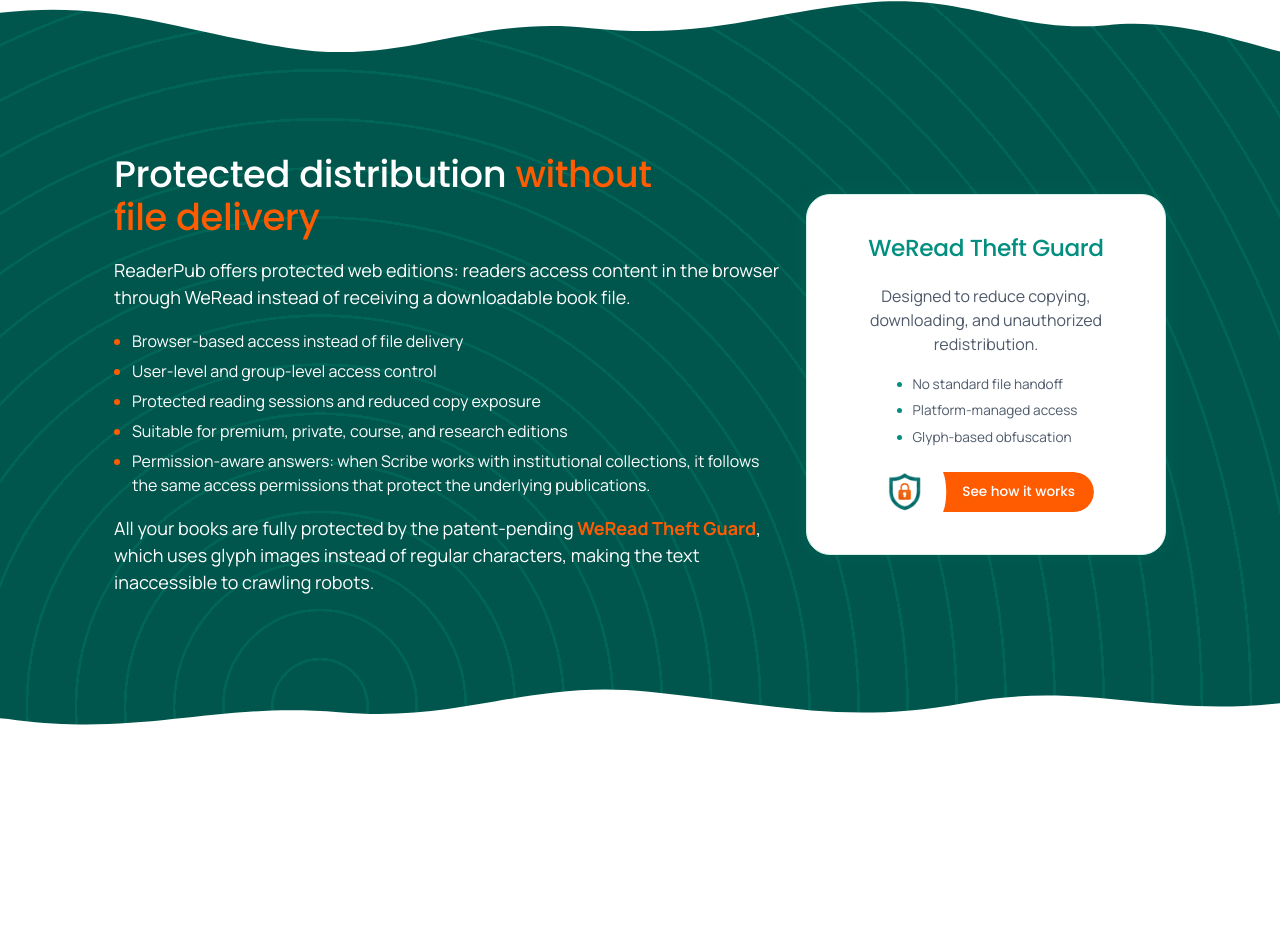
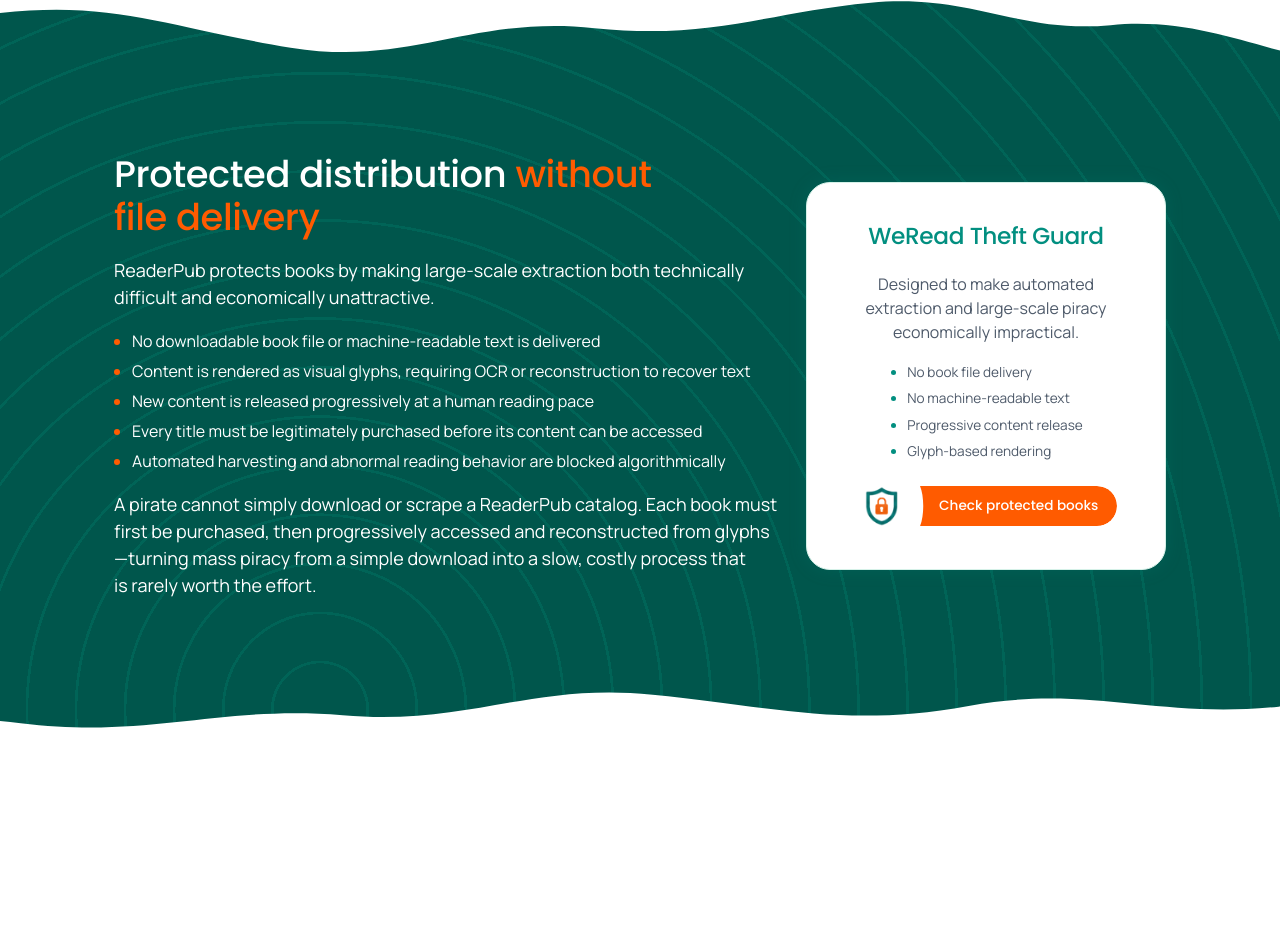
Before and after one commit to anatolytkach/website-readerpub-modified, an Astro site: page /security in a window 1280 px wide. Shown: the part 2431-3360 px from the top of the page. Built offline with nearby package versions, Linux system fonts and the light colour scheme; Astro itself is replaced by a stand-in of ours.

Commit message:
Update protected distribution messaging

```diff
--- a/src/pages/security.astro
+++ b/src/pages/security.astro
@@ -148,33 +148,33 @@
 			<div class="security-source-distribution-copy">
 				<h2><span class="green-heading-white">Protected distribution</span> without file delivery</h2>
 				<p class="security-source-green-copy security-mobile-left-text">
-					ReaderPub offers protected web editions: readers access content in the browser through
-					WeRead instead of receiving a downloadable book file.
+					ReaderPub protects books by making large-scale extraction both technically difficult and economically unattractive.
 				</p>
 				<ul class="bullets">
-					<li>Browser-based access instead of file delivery</li>
-					<li>User-level and group-level access control</li>
-					<li>Protected reading sessions and reduced copy exposure</li>
-					<li>Suitable for premium, private, course, and research editions</li>
-					<li>Permission-aware answers: when Scribe works with institutional collections, it follows the same access permissions that protect the underlying publications.</li>
+					<li>No downloadable book file or machine-readable text is delivered</li>
+					<li>Content is rendered as visual glyphs, requiring OCR or reconstruction to recover text</li>
+					<li>New content is released progressively at a human reading pace</li>
+					<li>Every title must be legitimately purchased before its content can be accessed</li>
+					<li>Automated harvesting and abnormal reading behavior are blocked algorithmically</li>
 				</ul>
-				<p class="security-source-theft-guard-text">All your books are fully protected by the patent-pending <strong class="security-source-theft-guard-name">WeRead Theft Guard</strong>, which uses glyph images instead of regular characters, making the text inaccessible to crawling robots.</p>
+				<p class="security-source-theft-guard-text">A pirate cannot simply download or scrape a ReaderPub catalog. Each book must first be purchased, then progressively accessed and reconstructed from glyphs—turning mass piracy from a simple download into a slow, costly process that is rarely worth the effort.</p>
 			</div>
 			<div class="card card--good security-source-inline-cta security-source-theft-guard-card" data-card-reveal-origin="right">
 				<h3>
 					<span class="security-source-theft-guard-highlight">WeRead Theft Guard</span>
 				</h3>
 				<p class="security-source-theft-guard-copy">
-					Designed to reduce copying, downloading, and unauthorized redistribution.
+					Designed to make automated extraction and large-scale piracy economically impractical.
 				</p>
 				<ul class="bullets security-source-theft-guard-list">
-					<li>No standard file handoff</li>
-					<li>Platform-managed access</li>
-					<li>Glyph-based obfuscation</li>
+					<li>No book file delivery</li>
+					<li>No machine-readable text</li>
+					<li>Progressive content release</li>
+					<li>Glyph-based rendering</li>
 				</ul>
 				<div class="cta-row security-source-theft-guard-action">
 					<SectionIcon type="security" title="WeRead Theft Guard" />
-					<a class="button" href="#protected-books">See how it works</a>
+					<a class="button" href="#protected-books">Check protected books</a>
 				</div>
 			</div>
 		</div>
```
